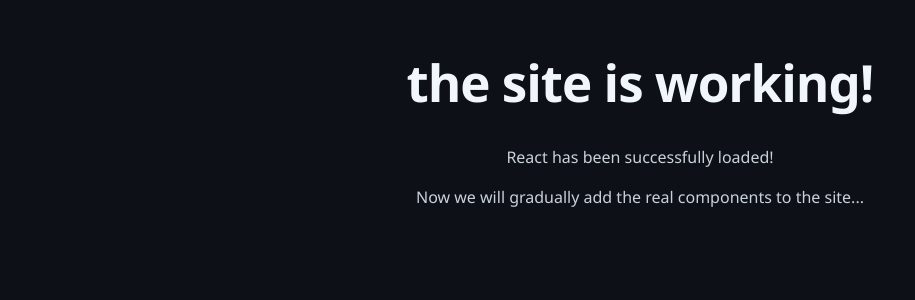
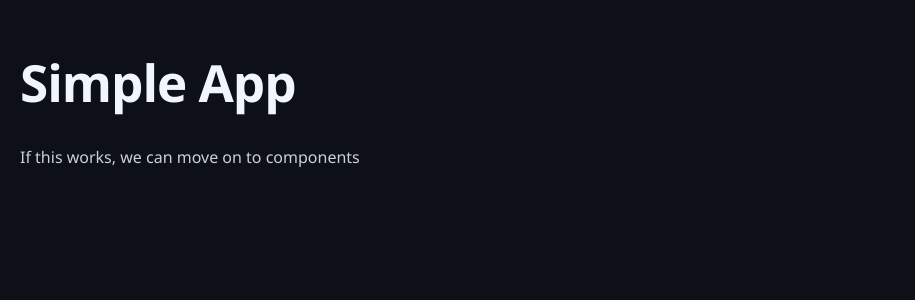
Before and after one commit to saitddundar/saitdundar.github.io, a React (Vite) app: page / in a window 1280 px wide. Shown: the top 300 px of the page, without its empty margins (0-915 px from the left). Built offline with nearby package versions, Linux system fonts and the light colour scheme; a web font is replaced by a local one.

Commit message:
App Component Test

```diff
--- a/src/main.jsx
+++ b/src/main.jsx
@@ -2,19 +2,18 @@ import { StrictMode } from 'react'
 import { createRoot } from 'react-dom/client'
 import './styles/global.css'
 
-// Geçici basit test component
-function TestApp() {
+// Basit App component testi
+function SimpleApp() {
   return (
-    <div style={{padding: '20px', textAlign: 'center', background: '#0d1117', color: '#c9d1d9', minHeight: '100vh'}}>
-      <h1>the site is working!</h1>
-      <p>React has been successfully loaded!</p>
-      <p>Now we will gradually add the real components to the site...</p>
+    <div style={{padding: '20px', background: '#0d1117', color: '#c9d1d9', minHeight: '100vh'}}>
+      <h1>Simple App</h1>
+      <p>If this works, we can move on to components</p>
     </div>
   )
 }
 
 createRoot(document.getElementById('root')).render(
   <StrictMode>
-    <TestApp />
+    <SimpleApp />
   </StrictMode>,
 )
```
